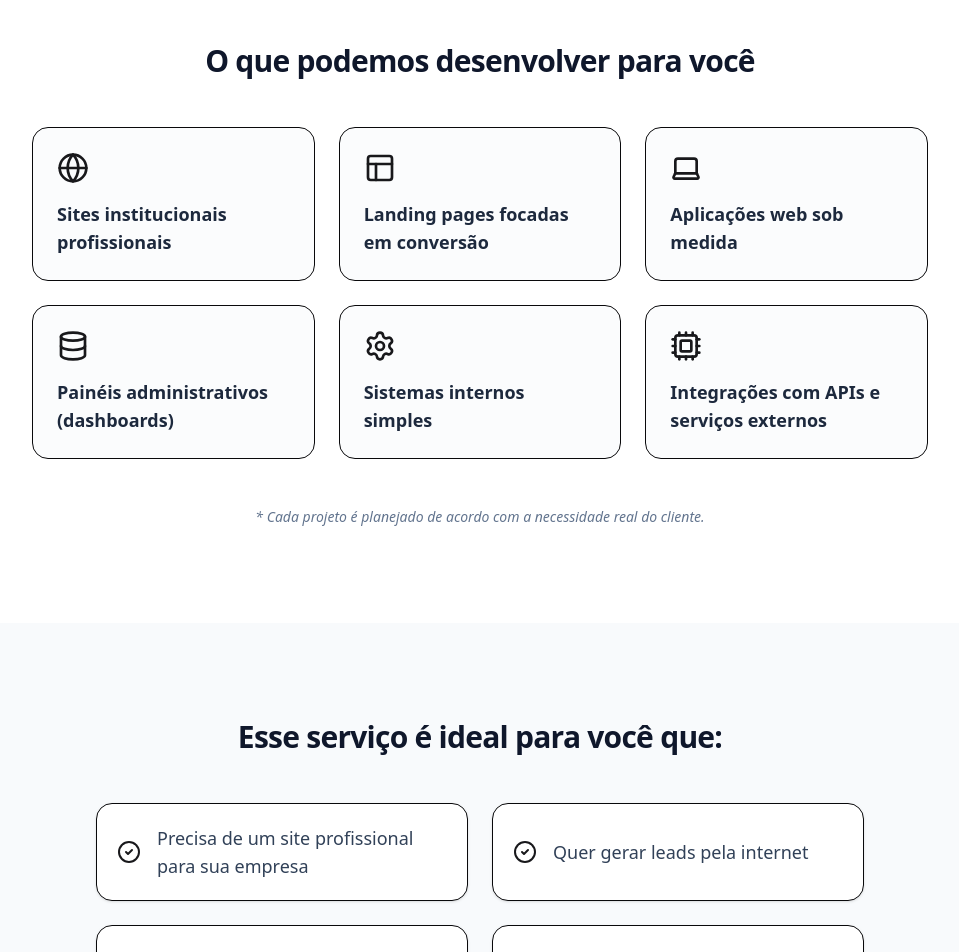
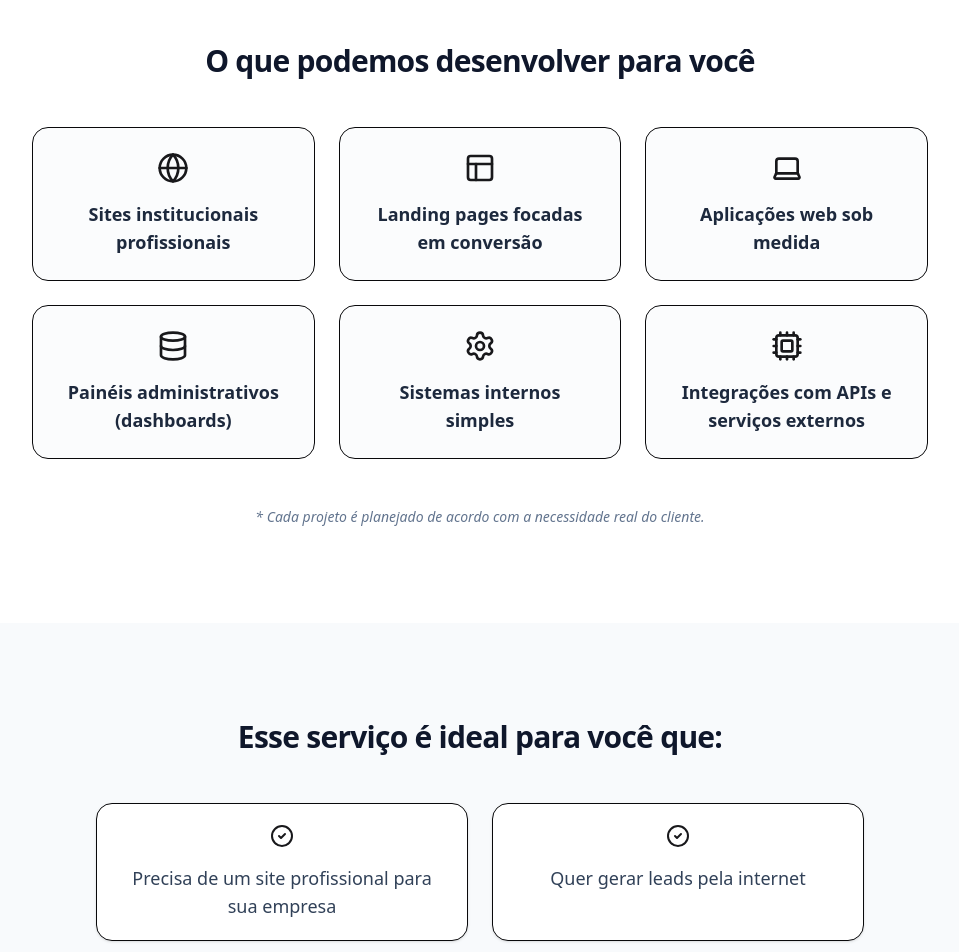
Before and after one commit to Juli084/ITECH26, a Next.js app: page /servicos/desenvolvimento-web in a window 1280 px wide. Shown: the part 680-1632 px from the top of the page, without its empty margins (160-1119 px from the left). Built offline with nearby package versions, Linux system fonts and the light colour scheme; no server answers.

Commit message:
feat: centralizar conteúdo na página de Desenvolvimento Web
- Centralizar cards de 'O que podemos desenvolver'
- Centralizar cards de 'Esse serviço é ideal para você'
- Manter padrão visual consistente com outras páginas

```diff
--- a/src/app/servicos/desenvolvimento-web/components/ServiceAudience.tsx
+++ b/src/app/servicos/desenvolvimento-web/components/ServiceAudience.tsx
@@ -17,7 +17,7 @@ export function ServiceAudience() {
                     </h2>
                     <div className="grid grid-cols-1 md:grid-cols-2 gap-6">
                         {audiencies.map((point, index) => (
-                            <div key={index} className="flex items-center gap-4 p-5 bg-white rounded-2xl border shadow-sm text-left">
+                            <div key={index} className="flex flex-col items-center gap-4 p-5 bg-white rounded-2xl border shadow-sm text-center">
                                 <CheckCircle2 className="h-6 w-6 text-primary shrink-0" />
                                 <p className="text-lg text-slate-700 font-medium">{point}</p>
                             </div>
--- a/src/app/servicos/desenvolvimento-web/components/ServiceWhatWeBuild.tsx
+++ b/src/app/servicos/desenvolvimento-web/components/ServiceWhatWeBuild.tsx
@@ -17,9 +17,9 @@ export function ServiceWhatWeBuild() {
                     <h2 className="text-3xl font-bold tracking-tight mb-12 text-slate-900">
                         O que podemos desenvolver para você
                     </h2>
-                    <div className="grid grid-cols-1 md:grid-cols-2 lg:grid-cols-3 gap-6 mb-12 text-left">
+                    <div className="grid grid-cols-1 md:grid-cols-2 lg:grid-cols-3 gap-6 mb-12">
                         {solutions.map((item, index) => (
-                            <div key={index} className="p-6 rounded-2xl border bg-slate-50/50 hover:border-primary/50 transition-colors group">
+                            <div key={index} className="p-6 rounded-2xl border bg-slate-50/50 hover:border-primary/50 transition-colors group flex flex-col items-center text-center">
                                 <item.icon className="h-8 w-8 text-primary mb-4 group-hover:scale-110 transition-transform" />
                                 <h3 className="text-lg font-semibold text-slate-800">{item.title}</h3>
                             </div>
```
